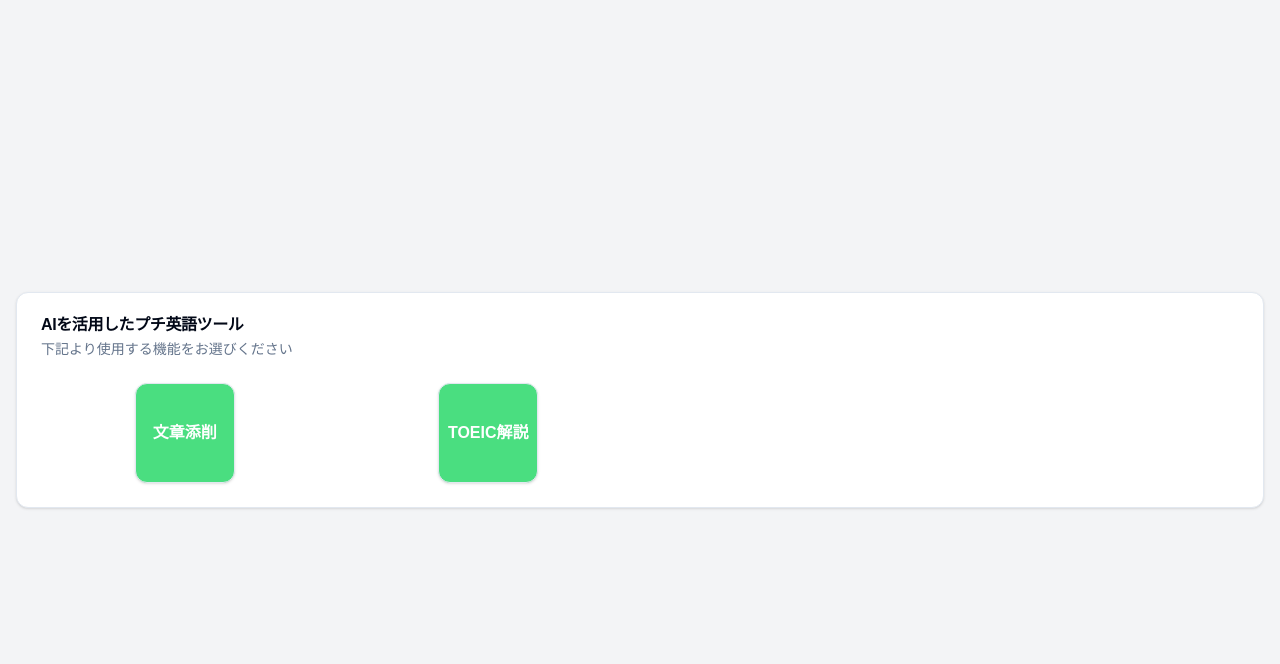
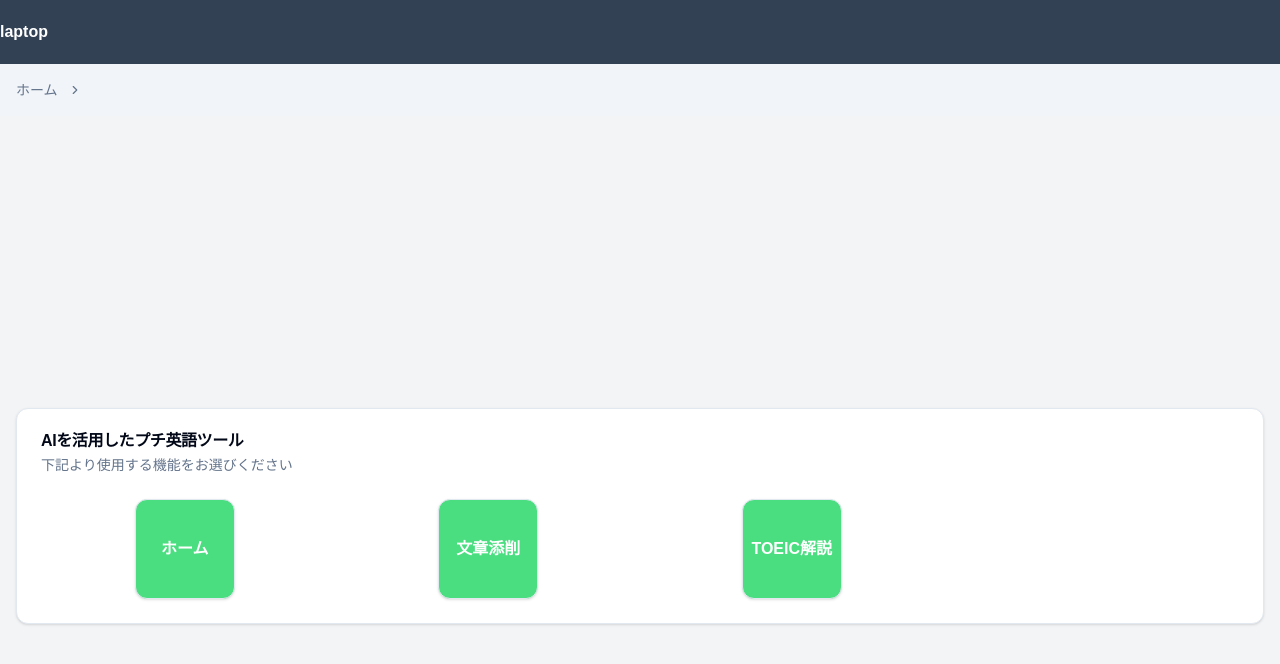
Before and after one commit to yusuken1121/ProofreadToNotion, a Next.js app: page / in a window 1280 px wide. Shown: the top 664 px of the page. Built offline with nearby package versions, Linux system fonts and the light colour scheme.

Commit message:
✨ BreadCrumbsを追加

```diff
--- a/src/app/layout.tsx
+++ b/src/app/layout.tsx
@@ -2,6 +2,9 @@
 import localFont from "next/font/local";
 import "./globals.css";
 import { Toaster } from "@/components/ui/sonner";
+import Header from "@/components/Header/Header";
+import { Breadcrumbs } from "@/components/BreadCrumbs";
+import { siteLinks } from "@/config/siteLinks";
 
 const geistSans = localFont({
   src: "./fonts/GeistVF.woff",
@@ -29,8 +32,12 @@
   return (
     <html lang="en">
       <body
-        className={`${geistSans.variable} ${geistMono.variable} antialiased`}
+        className={`${geistSans.variable} ${geistMono.variable} antialiased bg-slate-100`}
       >
+        <Header />
+        <div className="container mx-auto p-4">
+          <Breadcrumbs segments={siteLinks} />
+        </div>
         {children}
         <Toaster />
       </body>
--- /dev/null
+++ b/src/components/BreadCrumbs.tsx
@@ -0,0 +1,51 @@
+"use client";
+import {
+  Breadcrumb,
+  BreadcrumbItem,
+  BreadcrumbLink,
+  BreadcrumbList,
+  BreadcrumbPage,
+  BreadcrumbSeparator,
+} from "@/components/ui/breadcrumb";
+import { siteLinks } from "@/config/siteLinks";
+import { usePathname } from "next/navigation";
+import React from "react";
+
+// パスの各セグメントを表す型定義
+type BreadcrumbSegment = {
+  label: string;
+  href: string;
+};
+
+interface BreadcrumbsProps {
+  segments: BreadcrumbSegment[];
+}
+
+export function Breadcrumbs({ segments }: BreadcrumbsProps) {
+  // クライアントサイドレンダリング用の状態
+  const pathname = usePathname();
+
+  const currentIndex = siteLinks.findIndex((link) => link.href === pathname);
+  const newSegments: BreadcrumbSegment[] =
+    currentIndex >= 0 ? siteLinks.slice(0, currentIndex + 1) : [siteLinks[0]];
+  return (
+    <Breadcrumb>
+      <BreadcrumbList>
+        {newSegments.map((segment, index) => (
+          <React.Fragment key={segment.href}>
+            <BreadcrumbItem>
+              {index === segments.length - 1 ? (
+                <BreadcrumbPage>{segment.label}</BreadcrumbPage>
+              ) : (
+                <BreadcrumbLink href={segment.href}>
+                  {segment.label}
+                </BreadcrumbLink>
+              )}
+            </BreadcrumbItem>
+            {index < segments.length - 1 && <BreadcrumbSeparator />}
+          </React.Fragment>
+        ))}
+      </BreadcrumbList>
+    </Breadcrumb>
+  );
+}
--- /dev/null
+++ b/src/components/Header/Header.tsx
@@ -0,0 +1,21 @@
+import React from "react";
+import { Breadcrumbs } from "../BreadCrumbs";
+import { siteLinks } from "@/config/siteLinks";
+
+const Header = () => {
+  return (
+    <header className="h-[64px] bg-slate-700 text-white font-bold">
+      <div className="container mx-auto flex justify-between items-center h-full">
+        <div className="hidden md:block">
+          <nav>laptop</nav>
+        </div>
+        {/*
+        <div className="flex md:hidden">
+          <Breadcrumbs segments={siteLinks} />
+        </div> */}
+      </div>
+    </header>
+  );
+};
+
+export default Header;
--- a/src/config/siteLinks.ts
+++ b/src/config/siteLinks.ts
@@ -1,4 +1,5 @@
 export const siteLinks = [
+  { label: "ホーム", href: "/" },
   { label: "文章添削", href: "/proofread" },
   { label: "TOEIC解説", href: "/toeic" },
 ];
```
